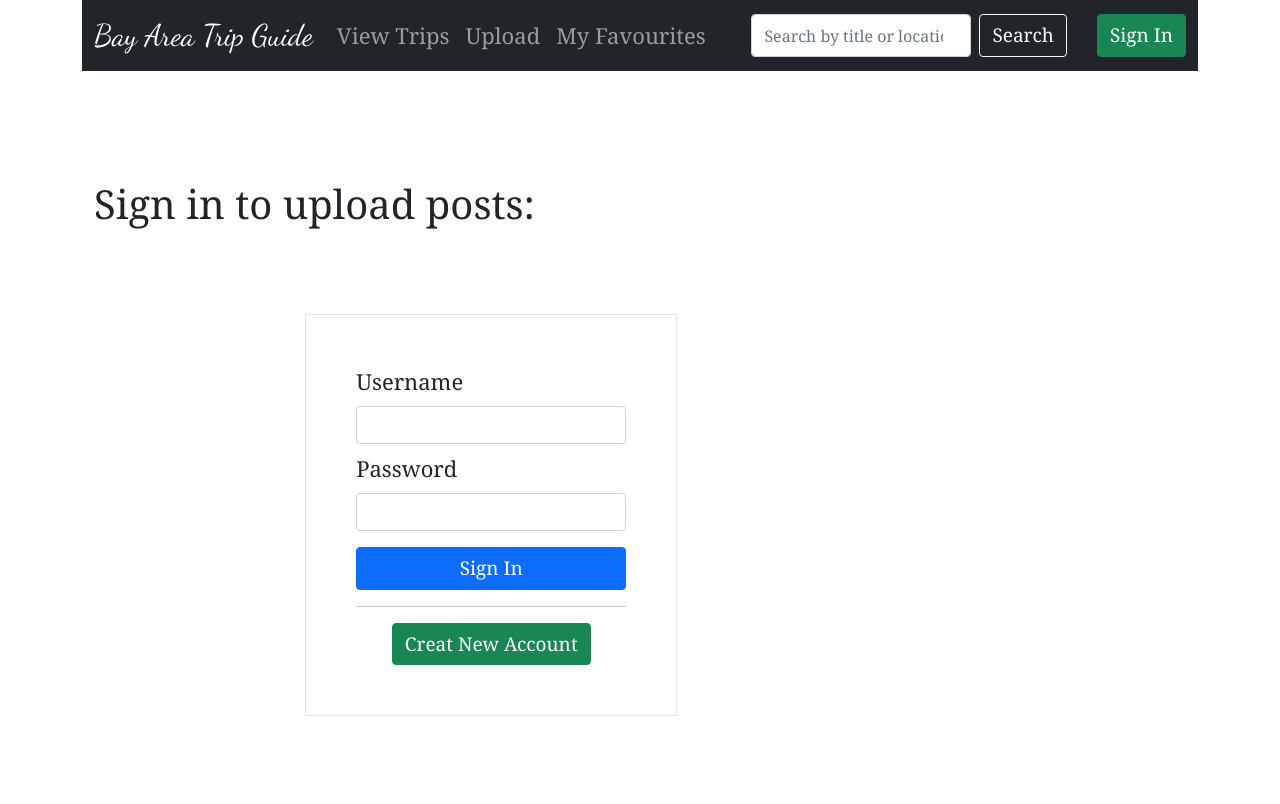
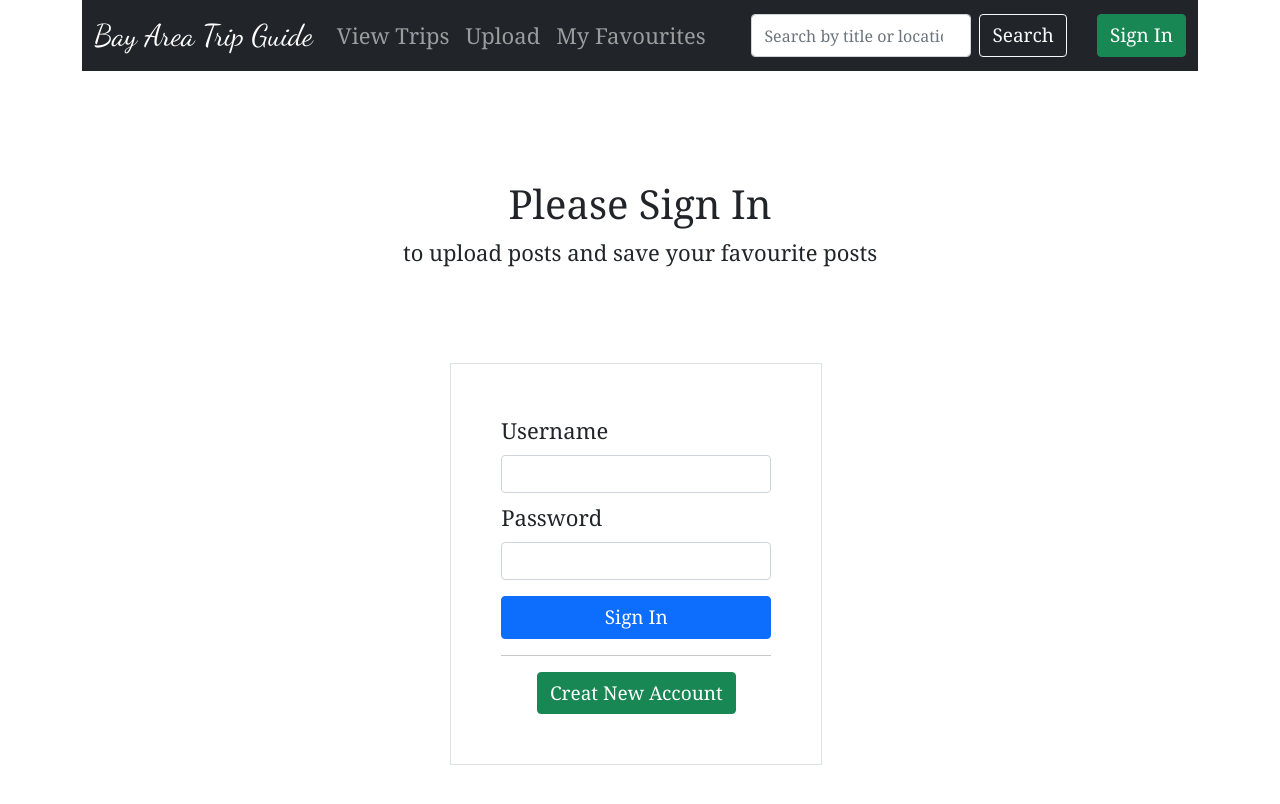
Before and after one commit to Arielwz/TripGuide_V2, a React (Create React App) app in the folder front/: page /#/login in a window 1280 px wide. Shown: the top 804 px of the page. Built offline with nearby package versions, Linux system fonts and the light colour scheme; no server answers.

Commit message:
add hint and redirect to sign in from upload and my favourites

```diff
--- a/front/src/App.js
+++ b/front/src/App.js
@@ -50,8 +50,26 @@ function App() {
             />
           </Route>
           <Route path="/regist" component={RegistPage} />
-          <Route path="/upload" component={UploadPage} />
-          <Route path="/saved" component={ShowSaved} />
+          <Route
+            path="/upload"
+            component={(props) => {
+              if (!hasLogin) {
+                props.history.replace("/login");
+                return null;
+              }
+              return <UploadPage {...props} />;
+            }}
+          />
+          <Route
+            path="/saved"
+            component={(props) => {
+              if (!hasLogin) {
+                props.history.replace("/login");
+                return null;
+              }
+              return <ShowSaved {...props} />;
+            }}
+          />
           <Route path="/">
             <HomePage searchKey={searchKey} />
           </Route>
--- a/front/src/Pages/LoginPage.js
+++ b/front/src/Pages/LoginPage.js
@@ -10,7 +10,8 @@ const LoginPage = function LoginPage(props) {
   return (
     <div className="/login">
       <header className="title">
-        <h1 style={{ fontSize: "40px" }}>Sign in to upload posts:</h1>
+        <h1 style={{ fontSize: "40px" }}>Please Sign In </h1>
+        <p>to upload posts and save your favourite posts</p>
       </header>
 
       <main className="row">
@@ -87,7 +88,11 @@ const LoginPage = function LoginPage(props) {
             )}
 
             <div className="d-grid gap-2 mx-auto center-font">
-              <button type="submit" className="btn btn-primary" aria-label="sign in">
+              <button
+                type="submit"
+                className="btn btn-primary"
+                aria-label="sign in"
+              >
                 Sign In
               </button>
             </div>
--- a/front/src/Pages/UploadPage.js
+++ b/front/src/Pages/UploadPage.js
@@ -10,7 +10,6 @@ export default function UploadPage(props) {
         <h1 className="create-info" style={{ fontSize: "40px" }}>
           Create a new Trip
         </h1>
-        <p style={{ fontSize: "20px", color: "#FF385C" }}> * If you haven't signed in yet, please sign in first to upload posts.</p>
       </header>
 
       <main className="col-6">
--- a/front/src/styles/Authen.css
+++ b/front/src/styles/Authen.css
@@ -1,12 +1,13 @@
 /* for login and regist pages */
 
 .title {
-  text-align: left;
+  text-align: center;
   margin-top: 10%;
 }
 
 .box {
-  margin-left: 20%;
+  position: relative;
+  margin-left: 33%;
   margin-top: 7%;
   margin-bottom: 7%;
   padding: 50px;
```
